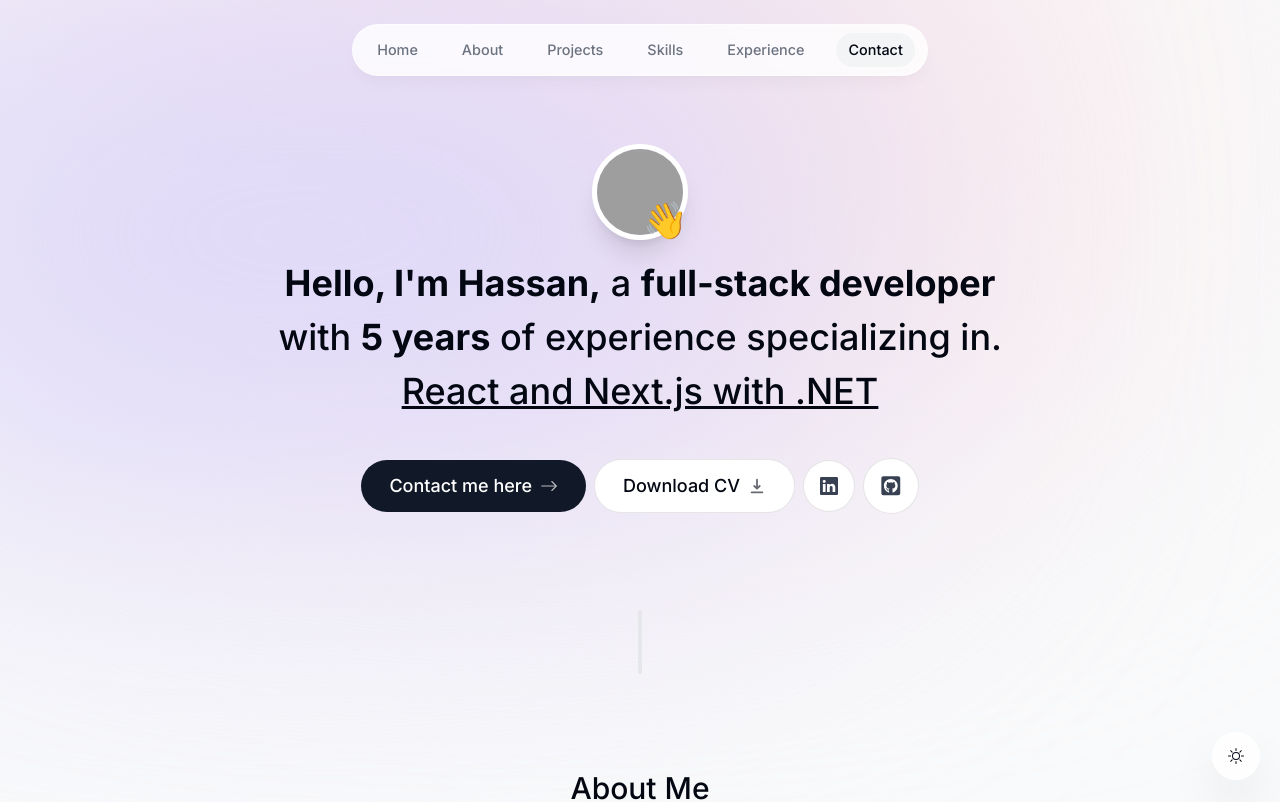
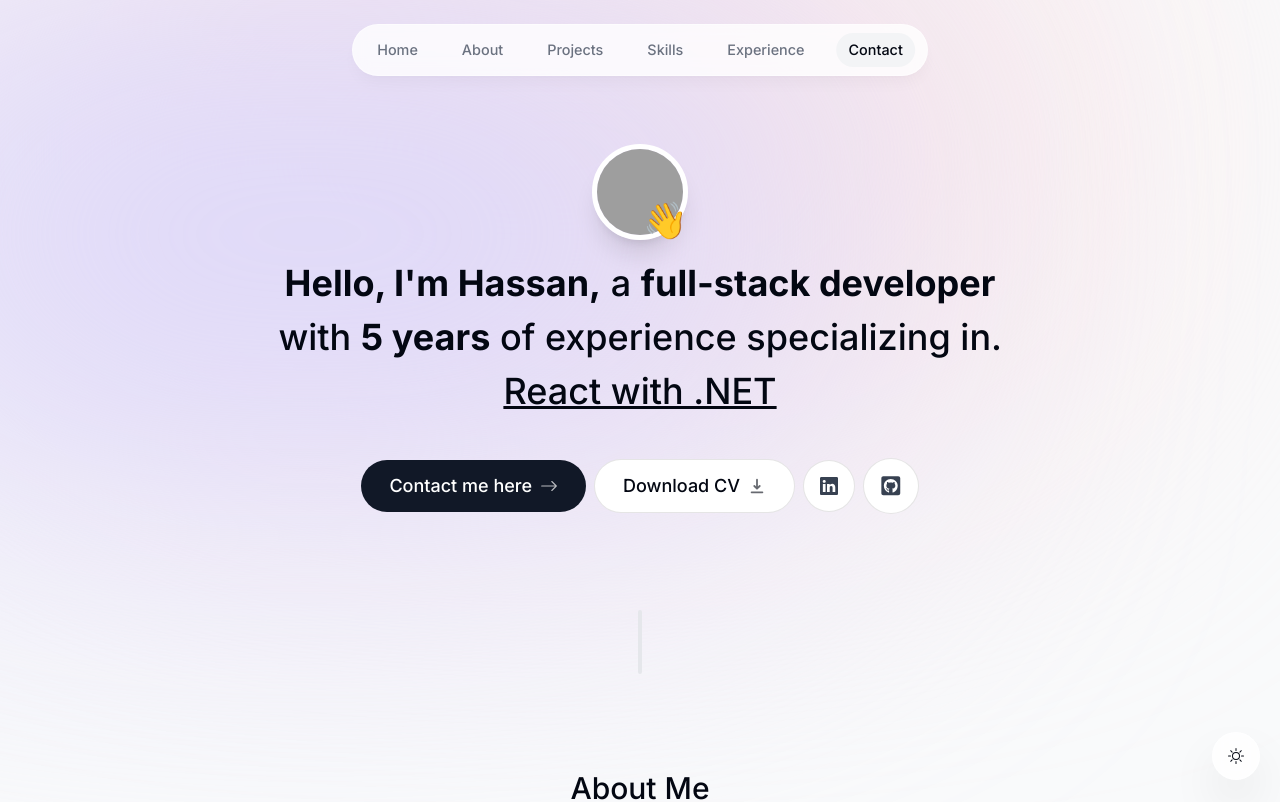
Before and after one commit to HASSANFARYAD/Portfolio, a Next.js app: page / in a window 1280 px wide. Shown: the top 802 px of the page. Built offline with nearby package versions, Linux system fonts and the light colour scheme; no server answers; grey boxes are pictures that could not be loaded.

Commit message:
remove next js

```diff
--- a/components/intro.tsx
+++ b/components/intro.tsx
@@ -65,7 +65,7 @@ export default function Intro() {
         <span className="font-bold">Hello, I'm Hassan,</span> a{" "}
         <span className="font-bold">full-stack developer</span> with{" "}
         <span className="font-bold">5 years</span> of experience specializing in.{" "}
-        <span className="underline">React and Next.js with .NET</span>
+        <span className="underline">React with .NET</span>
       </motion.h1>
 
       <motion.div
```
